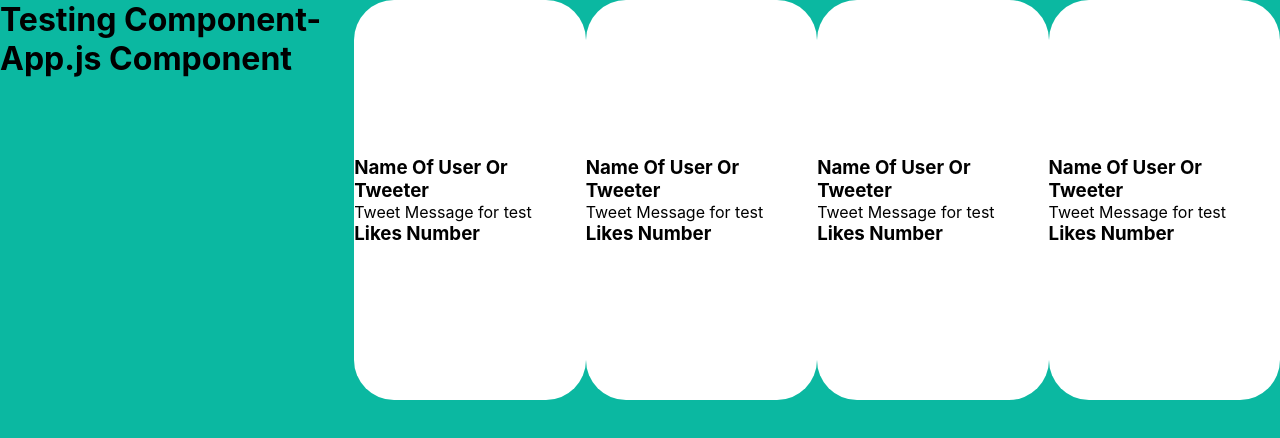
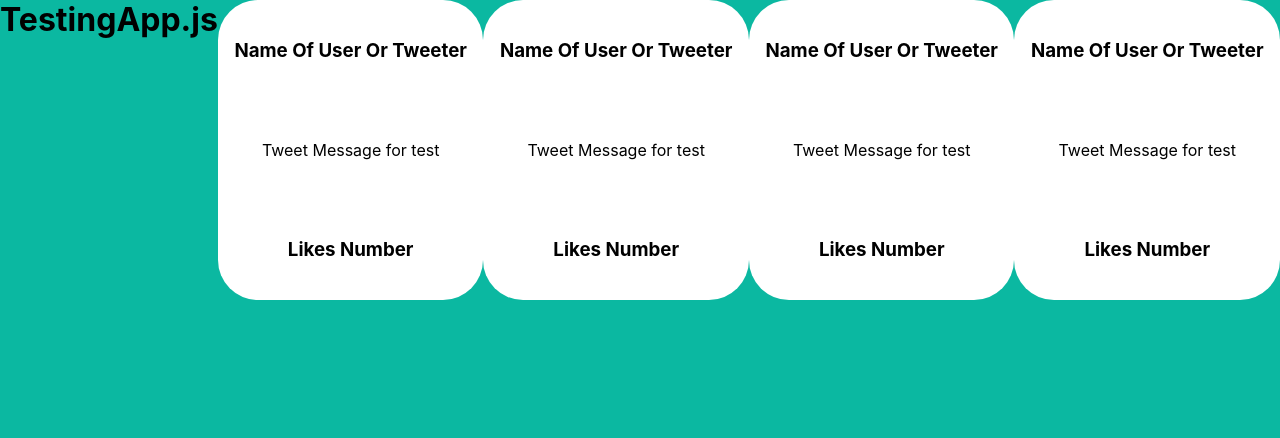
Before and after one commit to Beatyofcoding/AnotherFirstProjectOfReact, a React (Create React App) app in the folder areactproject/: page / in a window 1280 px wide. Shown: the top 438 px of the page. Built offline with nearby package versions, Linux system fonts and the light colour scheme.

Commit message:
SettinJustify-ContToSpace-aroundEtc=TweetsSeperatd

```diff
--- a/areactproject/src/App.css
+++ b/areactproject/src/App.css
@@ -2,13 +2,15 @@
   min-height: 100vh;
   background: rgb(11, 184, 161);
   display: flex;
+  justify-content: space-around;
 }
 .tweet {
-  height: 400px;
-  width: 400px;
+  height: 300px;
+  width: 300px;
   background: white;
   border-radius: 40px;
   display: flex;
   flex-direction: column;
-  justify-content: center;
+  justify-content: space-around;
+  align-items: center;
 }
--- a/areactproject/src/App.js
+++ b/areactproject/src/App.js
@@ -5,7 +5,7 @@ function App() {
 
   return (
     <div className="App">
-      <h1>Testing Component-App.js Component</h1>
+      <h1>TestingApp.js</h1>
       <Tweet />
       <Tweet />
       <Tweet />
```
